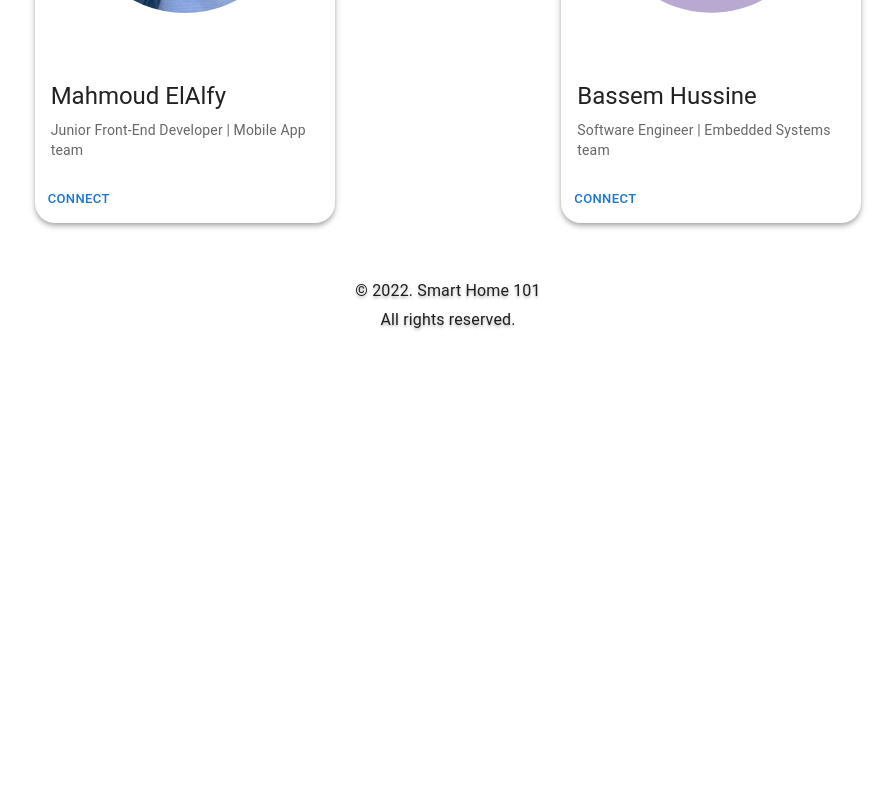
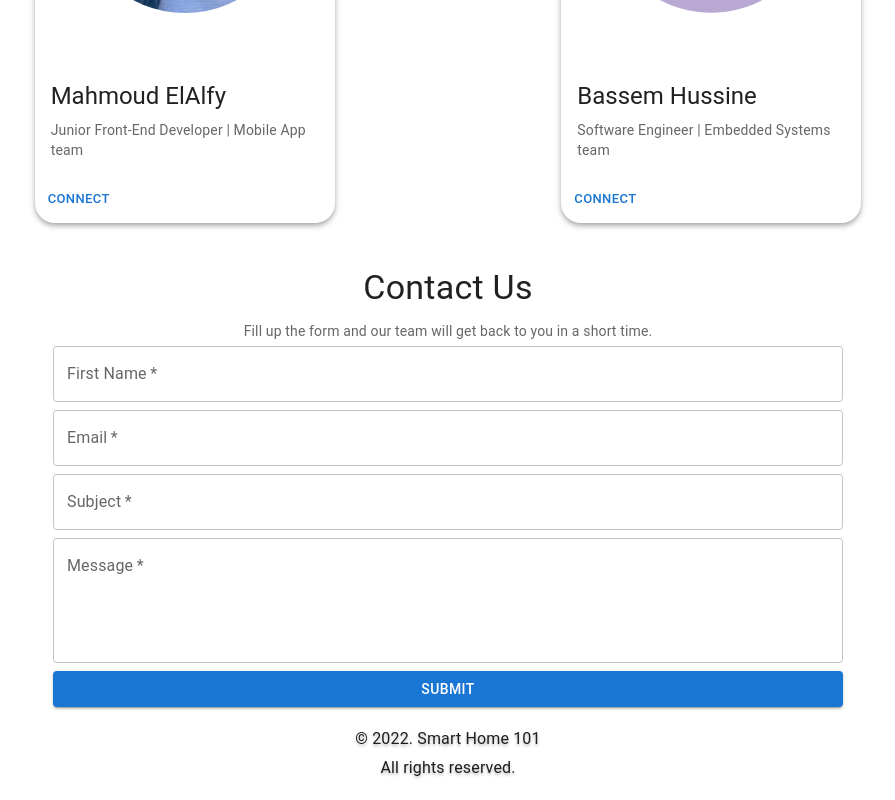
Before and after one commit to SmartHome101/smart-home-web-page, a React (Create React App) app: page /about in a window 1280 px wide. Shown: the part 1894-2694 px from the top of the page, without its empty margins (192-1087 px from the left). Before the commit the page ends 2246 px from the top, so only its background shows below. Built offline with nearby package versions, Linux system fonts and the light colour scheme.

Commit message:
add contact us form

```diff
--- a/package.json
+++ b/package.json
@@ -3,6 +3,7 @@
   "version": "0.1.0",
   "private": true,
   "dependencies": {
+    "@emailjs/browser": "^3.6.2",
     "@emotion/react": "^11.9.0",
     "@emotion/styled": "^11.8.1",
     "@mui/icons-material": "^5.6.2",
--- /dev/null
+++ b/src/components/ContactUs/ContactUs.js
@@ -0,0 +1,62 @@
+import { useRef, useState } from 'react';
+import { Grid, Box, Typography, TextField, Button } from '@mui/material'
+import emailjs from '@emailjs/browser';
+
+const ContactUs = () => {
+
+    const form = useRef();
+
+    const [name, setName] = useState('')
+    const [email, setEmail] = useState('')
+    const [subject, setSubject] = useState('')
+    const [message, setMessage] = useState('')
+
+    const handleOnSubmit = (e) => {
+        e.preventDefault();
+        emailjs.sendForm('service_lfvvqti', 'template_imt47gm', form.current, 'user_LolrCiBKtQin705vxo8S6')
+            .then(() => {
+                emailjs.sendForm('service_lfvvqti', 'template_l8ej52n', form.current, 'user_LolrCiBKtQin705vxo8S6')
+            }, (error) => {
+                console.log(error.text);
+            });
+
+            //clear form after submitting
+            setName('')
+            setEmail('')
+            setSubject('')
+            setMessage('')
+
+    }
+
+    return (
+        <Box style={{ maxWidth: 800, padding: "20px 5px", margin: "0 auto" }}>
+            <Typography gutterBottom variant="h4" align='center'>
+                Contact Us
+            </Typography>
+            <Typography variant="body2" color="textSecondary" align='center' component="p" gutterBottom>
+                Fill up the form and our team will get back to you in a short time.
+            </Typography>
+            <form ref={form} onSubmit={handleOnSubmit}>
+                <Grid container spacing={1}>
+                    <Grid xs={12} item>
+                        <TextField name="user_name" value={name} placeholder="Enter first name" label="First Name" variant="outlined" fullWidth required />
+                    </Grid>
+                    <Grid item xs={12}>
+                        <TextField name="user_email" value={email} type="email" placeholder="Enter email" label="Email" variant="outlined" fullWidth required />
+                    </Grid>
+                    <Grid item xs={12}>
+                        <TextField name="subject" value={subject}placeholder="Enter email subject" label="Subject" variant="outlined" fullWidth required />
+                    </Grid>
+                    <Grid item xs={12}>
+                        <TextField name="message" value={message} label="Message" multiline rows={4} placeholder="Type your message here" variant="outlined" fullWidth required />
+                    </Grid>
+                    <Grid item xs={12}>
+                        <Button type="submit" variant="contained" color="primary" fullWidth>Submit</Button>
+                    </Grid>
+                </Grid>
+            </form>
+        </Box>
+    )
+}
+
+export default ContactUs
--- a/src/pages/AboutUs/AboutUs.js
+++ b/src/pages/AboutUs/AboutUs.js
@@ -4,12 +4,13 @@ import { Box, Typography } from '@mui/material';
 //import custom components
 import AboutUsContent from "../../components/AboutUsContent/AboutUsContent";
 import Member from '../../components/Member/Member'
+import ContactUs from "../../components/ContactUs/ContactUs";
 
 
 const AboutUs = ({ techHomeTeamData }) => {
     return (
         <Fragment>
-        <AboutUsContent/>
+            <AboutUsContent />
             <Box>
                 <Typography variant='h4'
                     sx={{
@@ -19,7 +20,7 @@ const AboutUs = ({ techHomeTeamData }) => {
                         textAlign: { xs: 'center', md: 'left' }
                     }}>Meet the team</Typography>
                 <Box
-                    sx={{ display: 'flex', flexWrap: 'wrap', justifyContent: 'space-evenly', mb: 7, mt: 2 }}>
+                    sx={{ display: 'flex', flexWrap: 'wrap', justifyContent: 'space-evenly', mb: 3, mt: 2 }}>
                     {techHomeTeamData.map((teamMember) => (
                         <Member
                             key={teamMember.id}
@@ -30,6 +31,7 @@ const AboutUs = ({ techHomeTeamData }) => {
                     ))}
                 </Box>
             </Box>
+            <ContactUs/>
         </Fragment>
     )
 }
```
Also changed, not shown: 1 other file (tests, documents, lock files or other folders).
